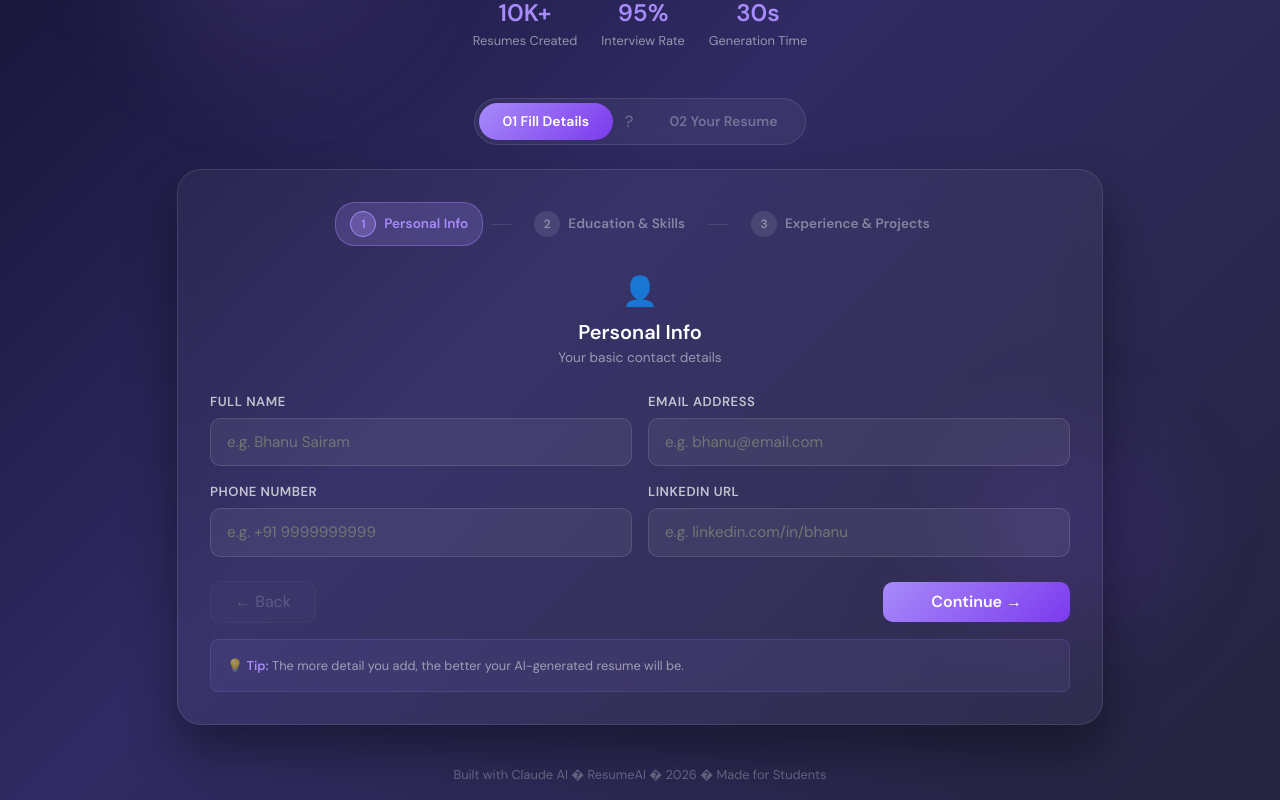
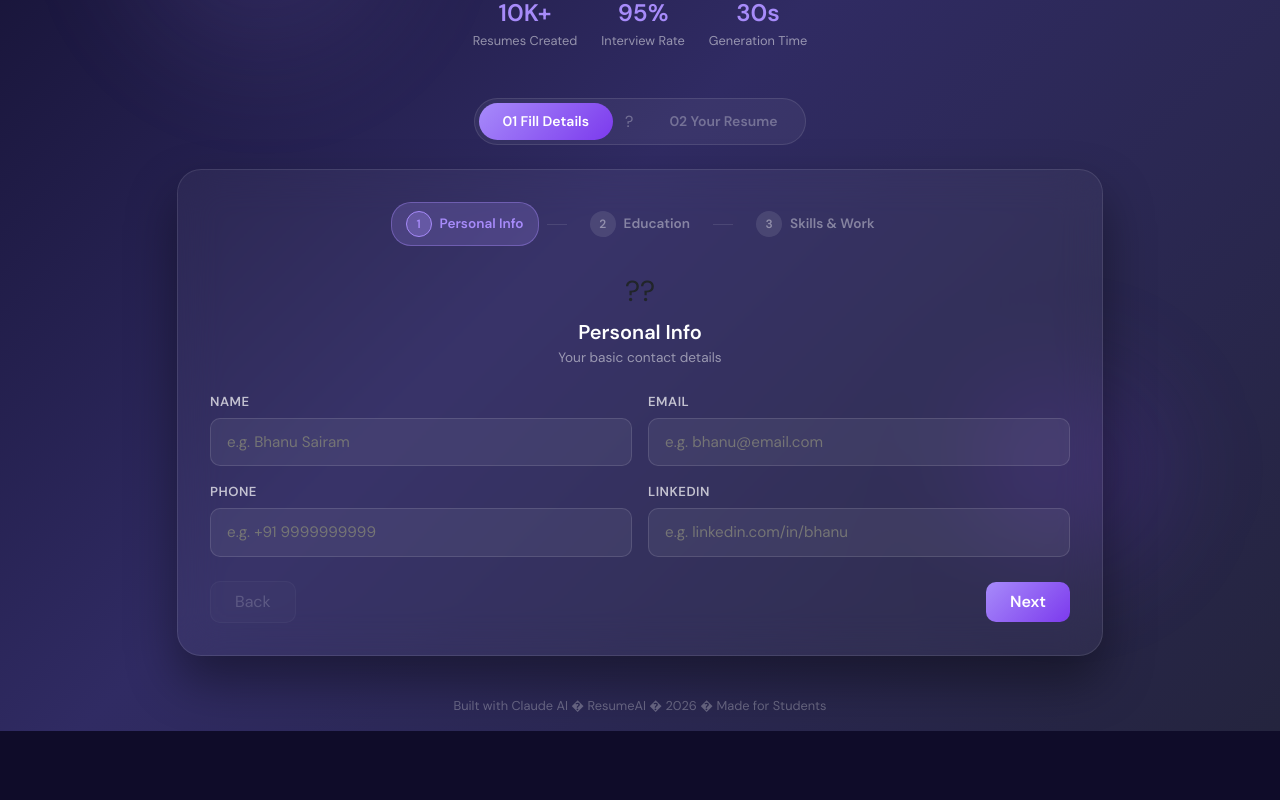
Before and after one commit to bhanusairam/ai-resume-builder, a React (Vite) app in the folder frontend/: page / in a window 1280 px wide. Shown: the part 393-1193 px from the top of the page. After the commit the page ends 1124 px from the top, so only its background shows below. Built offline with nearby package versions, Linux system fonts and the light colour scheme.

Commit message:
Add SSC, Inter, BTech education fields

```diff
--- a/frontend/src/components/ResumeForm.jsx
+++ b/frontend/src/components/ResumeForm.jsx
@@ -1,31 +1,63 @@
 import React, { useState } from "react";
 
 function ResumeForm({ onGenerate, loading }) {
-  const [formData, setFormData] = useState({name:"",email:"",phone:"",linkedin:"",education:"",skills:"",projects:"",certifications:"",experience:""});
+  const [formData, setFormData] = useState({
+    name:"", email:"", phone:"", linkedin:"",
+    ssc_school:"", ssc_board:"", ssc_percentage:"", ssc_year:"",
+    inter_college:"", inter_board:"", inter_percentage:"", inter_year:"",
+    btech_college:"", btech_university:"", btech_branch:"", btech_cgpa:"", btech_year:"",
+    skills:"", projects:"", certifications:"", experience:""
+  });
   const [step, setStep] = useState(0);
 
-  const steps = [
-    {title:"Personal Info",icon:"👤",desc:"Your basic contact details",fields:[
-      {key:"name",label:"Full Name",placeholder:"e.g. Bhanu Sairam",type:"input"},
-      {key:"email",label:"Email Address",placeholder:"e.g. bhanu@email.com",type:"input"},
-      {key:"phone",label:"Phone Number",placeholder:"e.g. +91 9999999999",type:"input"},
-      {key:"linkedin",label:"LinkedIn URL",placeholder:"e.g. linkedin.com/in/bhanu",type:"input"},
-    ]},
-    {title:"Education & Skills",icon:"🎓",desc:"Your academic background and technical skills",fields:[
-      {key:"education",label:"Education",placeholder:"e.g. B.Tech in CSE, XYZ University, 2024, CGPA: 8.5",type:"textarea"},
-      {key:"skills",label:"Technical Skills",placeholder:"e.g. Python, React, Node.js, SQL, Machine Learning, Git...",type:"textarea"},
-    ]},
-    {title:"Experience & Projects",icon:"💼",desc:"Work experience, projects and certifications",fields:[
-      {key:"experience",label:"Work Experience",placeholder:"e.g. Software Intern at XYZ Corp (June 2023) - Built REST APIs...",type:"textarea"},
-      {key:"projects",label:"Projects",placeholder:"e.g. AI Resume Builder - Built using React + FastAPI + Claude AI...",type:"textarea"},
-      {key:"certifications",label:"Certifications",placeholder:"e.g. AWS Certified, Google Data Analytics...",type:"textarea"},
-    ]}
-  ];
-
-  const handleChange = (e) => setFormData({...formData,[e.target.name]:e.target.value});
+  const handleChange = (e) => setFormData({...formData, [e.target.name]: e.target.value});
 
   const inp = {background:"rgba(255,255,255,0.06)",border:"1px solid rgba(255,255,255,0.12)",borderRadius:"10px",color:"white",padding:"12px 16px",width:"100%",fontSize:"0.95rem",outline:"none"};
   const lbl = {color:"rgba(255,255,255,0.7)",fontSize:"0.82rem",fontWeight:"600",marginBottom:"6px",letterSpacing:"0.5px",textTransform:"uppercase",display:"block"};
+  const sectionHead = {color:"#a78bfa",fontWeight:"700",fontSize:"0.9rem",marginBottom:"10px",marginTop:"6px",paddingBottom:"6px",borderBottom:"1px solid rgba(167,139,250,0.2)"};
+  const focusIn = (e) => { e.target.style.borderColor="rgba(167,139,250,0.6)"; e.target.style.background="rgba(167,139,250,0.08)"; };
+  const focusOut = (e) => { e.target.style.borderColor="rgba(255,255,255,0.12)"; e.target.style.background="rgba(255,255,255,0.06)"; };
+
+  const Field = ({name, placeholder, col="col-md-6"}) => (
+    <div className={col}>
+      <label style={lbl}>{name.replace(/_/g," ").replace(/\b\w/g,c=>c.toUpperCase())}</label>
+      <input style={inp} name={name} value={formData[name]} onChange={handleChange}
+        placeholder={placeholder} onFocus={focusIn} onBlur={focusOut}/>
+    </div>
+  );
+
+  const TextArea = ({name, placeholder}) => (
+    <div className="col-12">
+      <label style={lbl}>{name.replace(/_/g," ").replace(/\b\w/g,c=>c.toUpperCase())}</label>
+      <textarea style={{...inp,height:"100px",resize:"vertical"}} name={name}
+        value={formData[name]} onChange={handleChange} placeholder={placeholder}
+        onFocus={focusIn} onBlur={focusOut}/>
+    </div>
+  );
+
+  const steps = [
+    { title:"Personal Info", icon:"??", desc:"Your basic contact details" },
+    { title:"Education",     icon:"??", desc:"SSC, Inter and B.Tech details" },
+    { title:"Skills & Work", icon:"??", desc:"Skills, experience, projects and certifications" },
+  ];
+
+  const buildEducation = () => {
+    const parts = [];
+    if (formData.btech_college) parts.push(`B.Tech in ${formData.btech_branch||"Engineering"}, ${formData.btech_college}, ${formData.btech_university||""}, Graduating: ${formData.btech_year||""}, CGPA: ${formData.btech_cgpa||""}`);
+    if (formData.inter_college) parts.push(`Intermediate (${formData.inter_board||""}), ${formData.inter_college}, ${formData.inter_percentage||""}%, Year: ${formData.inter_year||""}`);
+    if (formData.ssc_school)   parts.push(`SSC (${formData.ssc_board||""}), ${formData.ssc_school}, ${formData.ssc_percentage||""}%, Year: ${formData.ssc_year||""}`);
+    return parts.join("\n");
+  };
+
+  const handleGenerate = (template) => {
+    const payload = {
+      name: formData.name, email: formData.email, phone: formData.phone,
+      linkedin: formData.linkedin, education: buildEducation(),
+      skills: formData.skills, experience: formData.experience,
+      projects: formData.projects, certifications: formData.certifications, template,
+    };
+    onGenerate(payload);
+  };
 
   return (
     <div>
@@ -34,7 +66,7 @@ function ResumeForm({ onGenerate, loading }) {
           <React.Fragment key={i}>
             <div onClick={()=>setStep(i)} style={{display:"flex",alignItems:"center",gap:"8px",cursor:"pointer",padding:"8px 14px",borderRadius:"20px",background:step===i?"rgba(167,139,250,0.2)":"transparent",border:step===i?"1px solid rgba(167,139,250,0.4)":"1px solid transparent",transition:"all 0.3s"}}>
               <div style={{width:"26px",height:"26px",borderRadius:"50%",display:"flex",alignItems:"center",justifyContent:"center",fontSize:"0.75rem",fontWeight:"700",background:i<step?"linear-gradient(135deg,#a78bfa,#7c3aed)":step===i?"rgba(167,139,250,0.3)":"rgba(255,255,255,0.1)",color:i<step?"white":step===i?"#a78bfa":"rgba(255,255,255,0.4)",border:step===i?"1px solid #a78bfa":"none"}}>
-                {i<step?"✓":i+1}
+                {i<step?"?":i+1}
               </div>
               <span className="d-none d-sm-inline" style={{fontSize:"0.85rem",fontWeight:"600",color:step===i?"#a78bfa":"rgba(255,255,255,0.4)"}}>{s.title}</span>
             </div>
@@ -49,32 +81,74 @@ function ResumeForm({ onGenerate, loading }) {
         <p style={{color:"rgba(255,255,255,0.5)",fontSize:"0.85rem",margin:0}}>{steps[step].desc}</p>
       </div>
 
-      <div className="row g-3 mb-4">
-        {steps[step].fields.map(f=>(
-          <div key={f.key} className={f.type==="input"?"col-md-6":"col-12"}>
-            <label style={lbl}>{f.label}</label>
-            {f.type==="input"
-              ? <input style={inp} name={f.key} value={formData[f.key]} onChange={handleChange} placeholder={f.placeholder} onFocus={e=>{e.target.style.borderColor="rgba(167,139,250,0.6)";e.target.style.background="rgba(167,139,250,0.08)"}} onBlur={e=>{e.target.style.borderColor="rgba(255,255,255,0.12)";e.target.style.background="rgba(255,255,255,0.06)"}}/>
-              : <textarea style={{...inp,height:"100px",resize:"vertical"}} name={f.key} value={formData[f.key]} onChange={handleChange} placeholder={f.placeholder} onFocus={e=>{e.target.style.borderColor="rgba(167,139,250,0.6)";e.target.style.background="rgba(167,139,250,0.08)"}} onBlur={e=>{e.target.style.borderColor="rgba(255,255,255,0.12)";e.target.style.background="rgba(255,255,255,0.06)"}}/>
-            }
+      {step===0 && (
+        <div className="row g-3 mb-4">
+          <Field name="name"     placeholder="e.g. Bhanu Sairam"/>
+          <Field name="email"    placeholder="e.g. bhanu@email.com"/>
+          <Field name="phone"    placeholder="e.g. +91 9999999999"/>
+          <Field name="linkedin" placeholder="e.g. linkedin.com/in/bhanu"/>
+        </div>
+      )}
+
+      {step===1 && (
+        <div className="mb-4">
+          <div style={sectionHead}>?? B.Tech / Degree</div>
+          <div className="row g-3 mb-4">
+            <Field name="btech_college"    placeholder="e.g. XYZ Engineering College"/>
+            <Field name="btech_university" placeholder="e.g. JNTUH / Osmania University"/>
+            <Field name="btech_branch"     placeholder="e.g. Computer Science and Engineering" col="col-12"/>
+            <Field name="btech_cgpa"       placeholder="e.g. 8.5"/>
+            <Field name="btech_year"       placeholder="e.g. 2025"/>
           </div>
-        ))}
-      </div>
+          <div style={sectionHead}>?? Intermediate (11th and 12th)</div>
+          <div className="row g-3 mb-4">
+            <Field name="inter_college"    placeholder="e.g. Sri Chaitanya Junior College"/>
+            <Field name="inter_board"      placeholder="e.g. TSBIE / APBIE"/>
+            <Field name="inter_percentage" placeholder="e.g. 92"/>
+            <Field name="inter_year"       placeholder="e.g. 2021"/>
+          </div>
+          <div style={sectionHead}>?? SSC (10th)</div>
+          <div className="row g-3">
+            <Field name="ssc_school"      placeholder="e.g. Narayana High School"/>
+            <Field name="ssc_board"       placeholder="e.g. CBSE / SSC Board"/>
+            <Field name="ssc_percentage"  placeholder="e.g. 95"/>
+            <Field name="ssc_year"        placeholder="e.g. 2019"/>
+          </div>
+        </div>
+      )}
+
+      {step===2 && (
+        <div className="row g-3 mb-4">
+          <TextArea name="skills"         placeholder="e.g. Python, React, Node.js, SQL, Machine Learning, Git..."/>
+          <TextArea name="experience"     placeholder="e.g. Software Intern at XYZ Corp (June 2023) - Built REST APIs..."/>
+          <TextArea name="projects"       placeholder="e.g. AI Resume Builder - Built using React + FastAPI + Claude AI..."/>
+          <TextArea name="certifications" placeholder="e.g. AWS Certified Developer, Google Data Analytics..."/>
+        </div>
+      )}
 
       <div className="d-flex justify-content-between align-items-center">
-        <button onClick={()=>setStep(s=>s-1)} disabled={step===0} className="btn px-4 py-2" style={{background:"rgba(255,255,255,0.06)",color:"rgba(255,255,255,0.6)",border:"1px solid rgba(255,255,255,0.12)",borderRadius:"10px",opacity:step===0?0.3:1,cursor:step===0?"not-allowed":"pointer"}}>← Back</button>
-        {step<steps.length-1
-          ? <button onClick={()=>setStep(s=>s+1)} className="btn px-5 py-2 fw-semibold" style={{background:"linear-gradient(135deg,#a78bfa,#7c3aed)",color:"white",border:"none",borderRadius:"10px"}}>Continue →</button>
-          : <button onClick={()=>onGenerate(formData)} disabled={loading} className="btn px-5 py-2 fw-semibold" style={{background:loading?"rgba(255,255,255,0.1)":"linear-gradient(135deg,#a78bfa,#7c3aed,#ec4899)",color:"white",border:"none",borderRadius:"10px",minWidth:"200px",cursor:loading?"not-allowed":"pointer",boxShadow:loading?"none":"0 4px 20px rgba(124,58,237,0.4)"}}>
-              {loading?<span><span className="spinner-border spinner-border-sm me-2"></span>Generating...</span>:"🚀 Generate My Resume"}
-            </button>
-        }
-      </div>
-
-      <div className="mt-3 p-3 rounded-3" style={{background:"rgba(167,139,250,0.08)",border:"1px solid rgba(167,139,250,0.15)"}}>
-        <p style={{color:"rgba(255,255,255,0.5)",fontSize:"0.8rem",margin:0}}>💡 <strong style={{color:"#a78bfa"}}>Tip:</strong> The more detail you add, the better your AI-generated resume will be.</p>
+        <button onClick={()=>setStep(s=>s-1)} disabled={step===0} className="btn px-4 py-2"
+          style={{background:"rgba(255,255,255,0.06)",color:"rgba(255,255,255,0.6)",border:"1px solid rgba(255,255,255,0.12)",borderRadius:"10px",opacity:step===0?0.3:1,cursor:step===0?"not-allowed":"pointer"}}>
+          Back
+        </button>
+        {step < steps.length-1 ? (
+          <button onClick={()=>setStep(s=>s+1)} className="btn px-4 py-2"
+            style={{background:"linear-gradient(135deg,#a78bfa,#7c3aed)",color:"white",border:"none",borderRadius:"10px",fontWeight:"600"}}>
+            Next
+          </button>
+        ) : (
+          <div className="d-flex gap-2 flex-wrap justify-content-end">
+            {["modern","classic","minimal","creative"].map(t=>(
+              <button key={t} onClick={()=>handleGenerate(t)} disabled={loading} className="btn px-3 py-2"
+                style={{background:"linear-gradient(135deg,#a78bfa,#7c3aed)",color:"white",border:"none",borderRadius:"10px",fontWeight:"600",fontSize:"0.85rem",opacity:loading?0.6:1,cursor:loading?"not-allowed":"pointer",textTransform:"capitalize"}}>
+                {loading?"Generating...":"Generate "+t.charAt(0).toUpperCase()+t.slice(1)}
+              </button>
+            ))}
+          </div>
+        )}
       </div>
     </div>
   );
 }
+
 export default ResumeForm;
```
